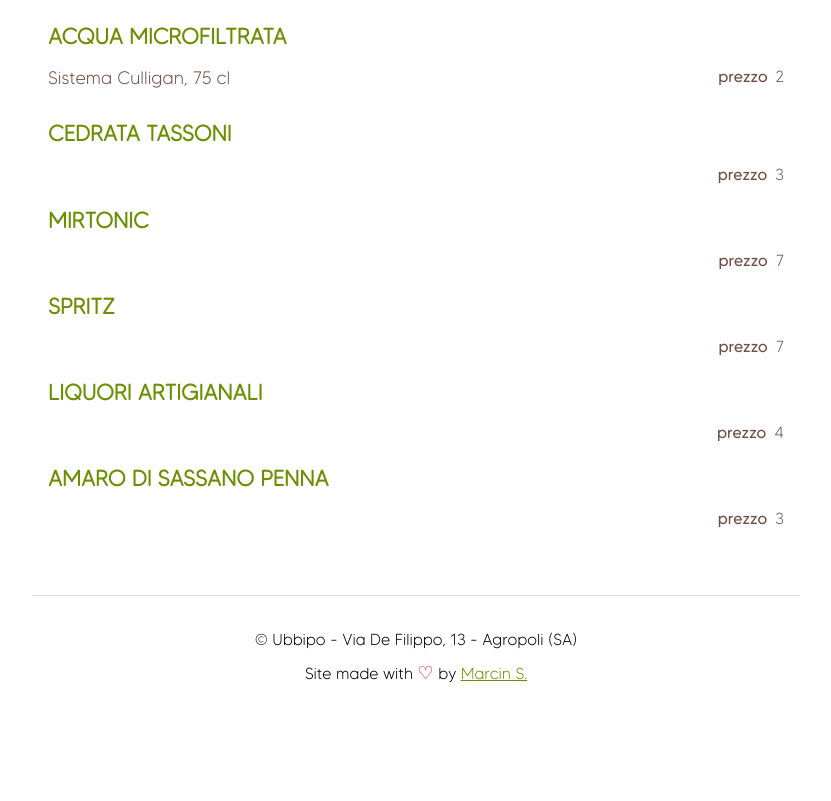
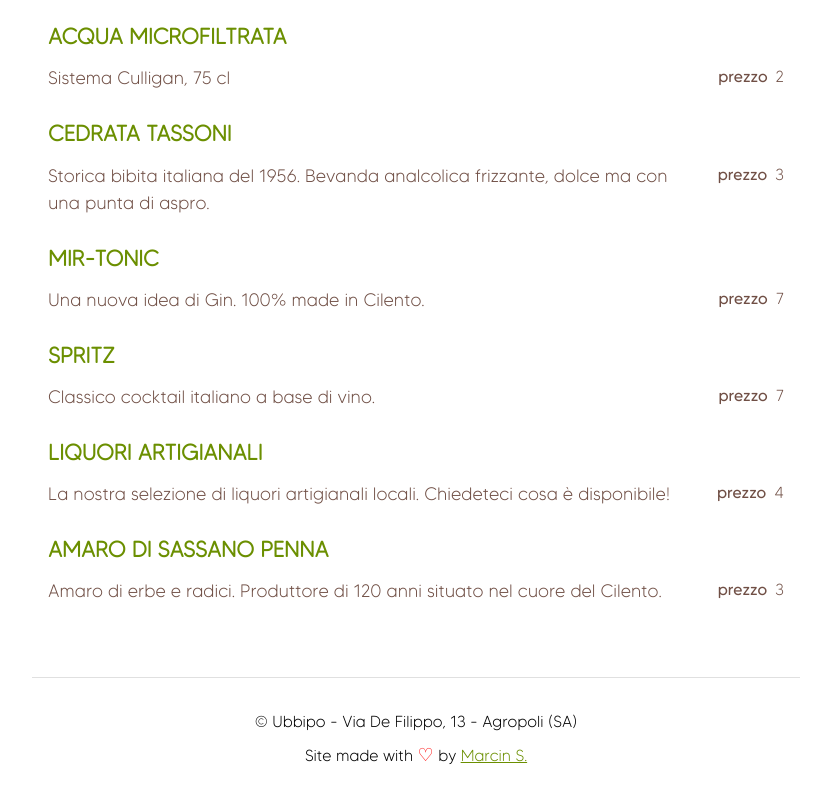
Before and after one commit to mrcnski/ubbipo.it, an Astro site: page /menu/bevande in a window 1280 px wide. Shown: the part 1532-2333 px from the top of the page, without its empty margins (224-1055 px from the left). Before the commit the page ends 2251 px from the top, so only its background shows below. Built offline with nearby package versions, Linux system fonts and the light colour scheme; Astro itself is replaced by a stand-in of ours.

Commit message:
Add descriptions for drinks

```diff
--- a/oreste/drinks.js
+++ b/oreste/drinks.js
@@ -50,14 +50,26 @@
     },
     {
         name: "Cedrata Tassoni",
+        description: {
+            it: "Storica bibita italiana del 1956. Bevanda analcolica frizzante, dolce ma con una punta di aspro.",
+            en: "Historic Italian soda from 1956. Non-alcoholic sparkling drink, sweet but with a hint of sourness to it.",
+        },
         price: "3",
     },
     {
-        name: "Mirtonic",
+        name: "Mir-tonic",
+        description: {
+            it: "Una nuova idea di Gin. 100% made in Cilento.",
+            en: "A new take on Gin. 100% made in Cilento.",
+        },
         price: "7",
     },
     {
         name: "Spritz",
+        description: {
+            it: "Classico cocktail italiano a base di vino.",
+            en: "Classic Italian wine-based cocktail.",
+        },
         price: "7",
     },
     {
@@ -65,10 +77,18 @@
             it: "Liquori artigianali",
             en: "Artisanal liqueurs",
         },
+        description: {
+            it: "La nostra selezione di liquori artigianali locali. Chiedeteci cosa è disponibile!",
+            en: "Our selection of local handmade liqueurs. Ask us for what's available!",
+        },
         price: "4",
     },
     {
         name: "Amaro Di Sassano Penna",
+        description: {
+            it: "Amaro di erbe e radici. Produttore di 120 anni situato nel cuore del Cilento.",
+            en: "Herbal and root bitter. 120-year-old producer located in the heart of Cilento.",
+        },
         price: "3",
     },
 ];
```
